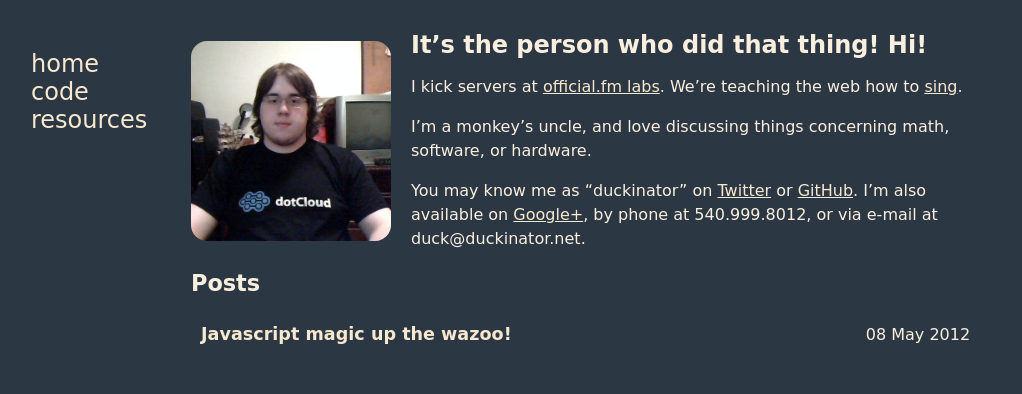
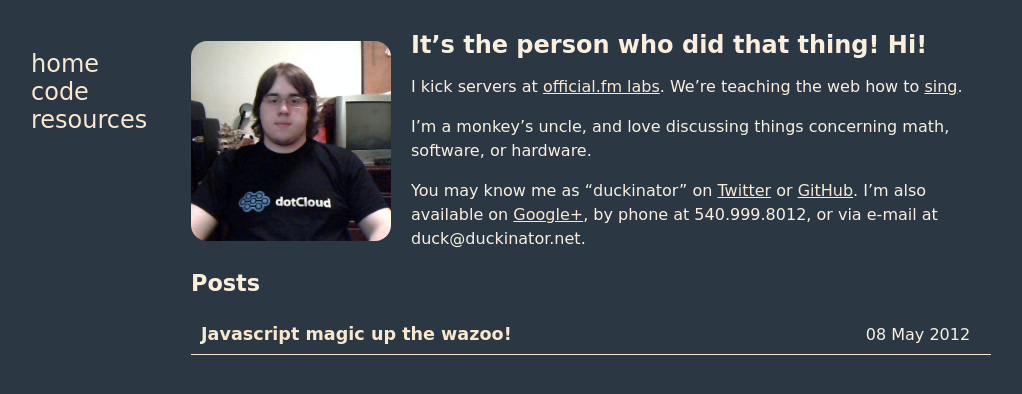
Before and after one commit to Dindows-Systems/duckinator.net, a Jekyll site: the page built from index.html, in a window 1280 px wide. Shown: the top 394 px of the page, without its empty margins (129-1151 px from the left). Built offline with Jekyll 4.4.1, drawn with Linux system fonts in a browser that asks for light colours; Markdown is read by kramdown in place of the engine named in the settings; the list of posts is cut into pages by our own code.

Commit message:
Make date auto-hide + bottom border shrink on small screens

```diff
--- a/css/main.css
+++ b/css/main.css
@@ -150,29 +150,28 @@
 #posts li {
 	list-style: none;
 	display: block;
-	border-bottom-width: 1px;
+	border-bottom-width: 0px;
 	clear: both;
-}
-
-#posts li:last-child {
-	border-bottom-width: 0px;
 }
 
 #posts h3,
 #posts time {
 	margin: 0;
 	padding: 10px;
-	width: 49%;
+}
+
+#posts h3 {
 	display: inline-block;
+	border-bottom-width: 1px;
 }
 
 #posts time {
 	text-align: right;
+	display: none;
 }
 
 #pagination {
-	padding-top: 20px;
-	border-top-width: 1px;
+	margin-top: 20px;
 }
 
 #pagination a {
@@ -194,6 +193,17 @@
 /* Wider displays */
 
 @media (min-width: 960px) {
+	#posts li {
+		border-bottom-width: 1px;
+	}
+
+	#posts h3,
+	#posts time {
+		width: 49%;
+		display: inline-block;
+		border-bottom-width: 0px;
+	}
+
 	#navhead {
 		float: left;
 	}
```
